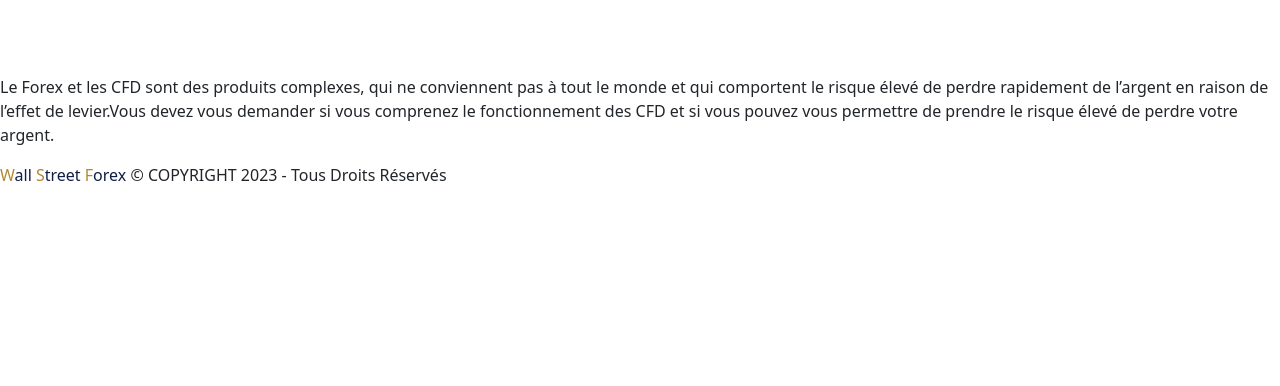
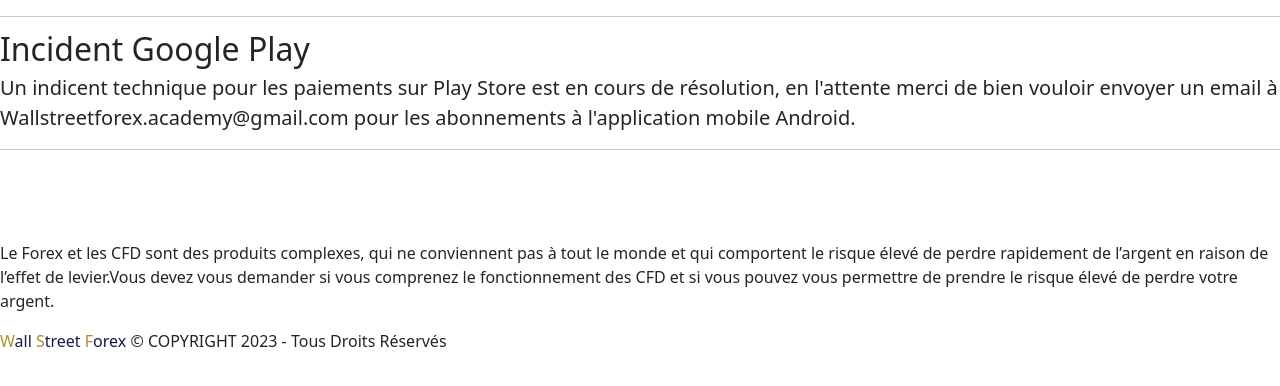
Before and after one commit to webizness/WallStreetForexAcademy, a Symfony app: template templates/front/informations/informations.html.twig in a window 1280 px wide. Shown: the part 140-526 px from the top of the page. Run offline with Twig, Linux system fonts and the light colour scheme; the template is opened without the code that fills it, so the values that code supplies are empty; some libraries are stand-ins or nearby versions.

Commit message:
fin place html

```diff
--- a/templates/front/informations/informations.html.twig
+++ b/templates/front/informations/informations.html.twig
@@ -2,19 +2,19 @@
 
 {% block title %}Wall Street Forex | Informations{% endblock %}
 
-{% block body %}
-<style>
-    .example-wrapper { margin: 1em auto; max-width: 800px; width: 95%; font: 18px/1.5 sans-serif; }
-    .example-wrapper code { background: #F5F5F5; padding: 2px 6px; }
-</style>
+{% block content %}
+    <!-- START THE FEATURETTES -->
 
-<div class="example-wrapper">
-    <h1>Hello {{ controller_name }}! ✅</h1>
+    <hr class="featurette-divider">
 
-    This friendly message is coming from:
-    <ul>
-        <li>Your controller at <code><a href="{{ '/var/www/html/WallStreetForexAcademy/src/Controller/Front/InformationsController.php'|file_link(0) }}">src/Controller/Front/InformationsController.php</a></code></li>
-        <li>Your template at <code><a href="{{ '/var/www/html/WallStreetForexAcademy/templates/front/informations/index.html.twig'|file_link(0) }}">templates/front/informations/index.html.twig</a></code></li>
-    </ul>
-</div>
+    <div class="row featurette">
+      <div class="col-md-12">
+        <h2 class="featurette-heading fw-normal lh-1">Incident Google Play</h2>
+        <p class="lead">Un indicent technique pour les paiements sur Play Store est en cours de résolution, en l'attente merci de bien vouloir envoyer un email à Wallstreetforex.academy@gmail.com pour les abonnements à l'application mobile Android.</p>
+      </div>
+
+
+    <hr class="featurette-divider">
+
+    <!-- /END THE FEATURETTES -->
 {% endblock %}
```
Also changed, not shown: public/assets/css/custom.css.
